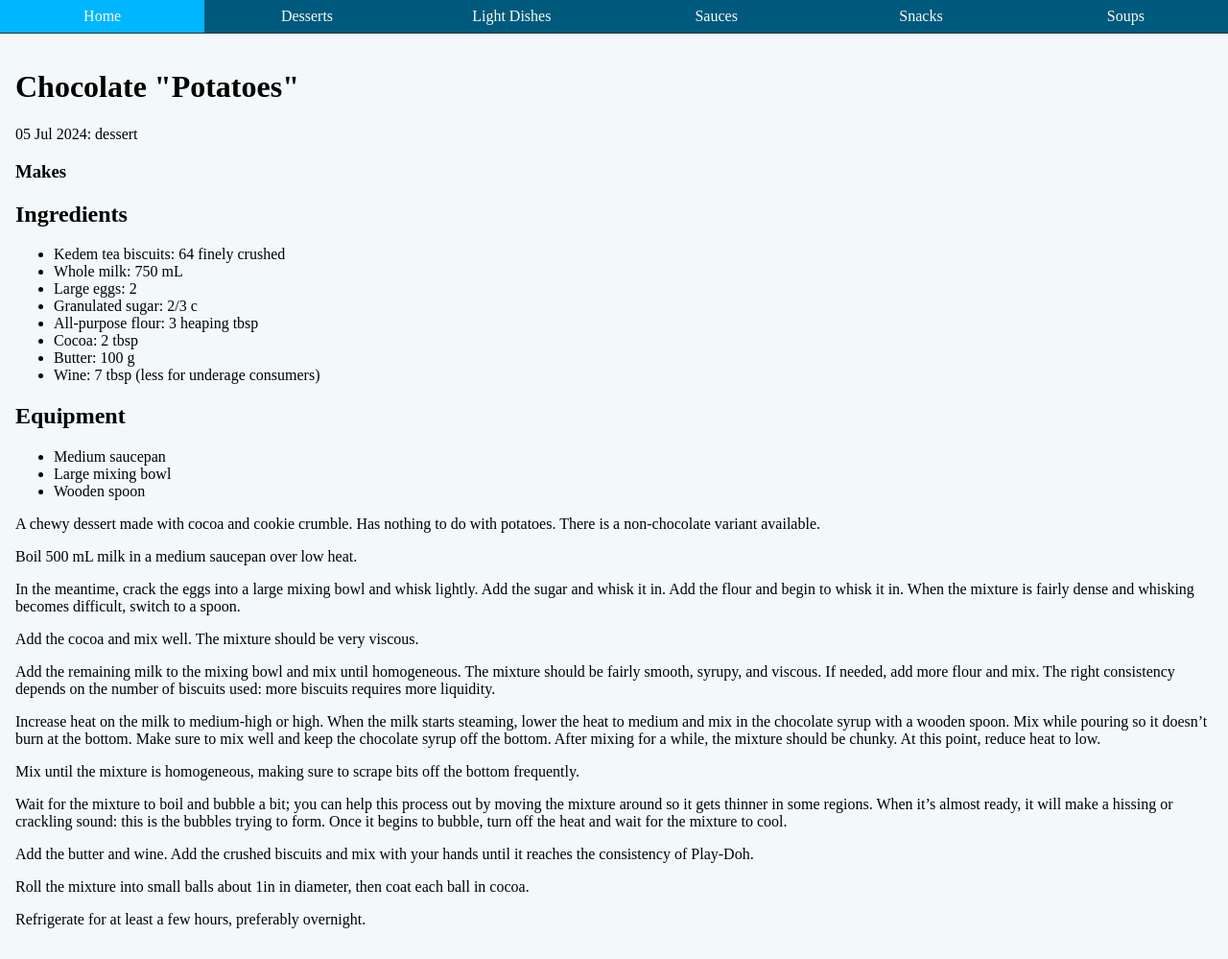
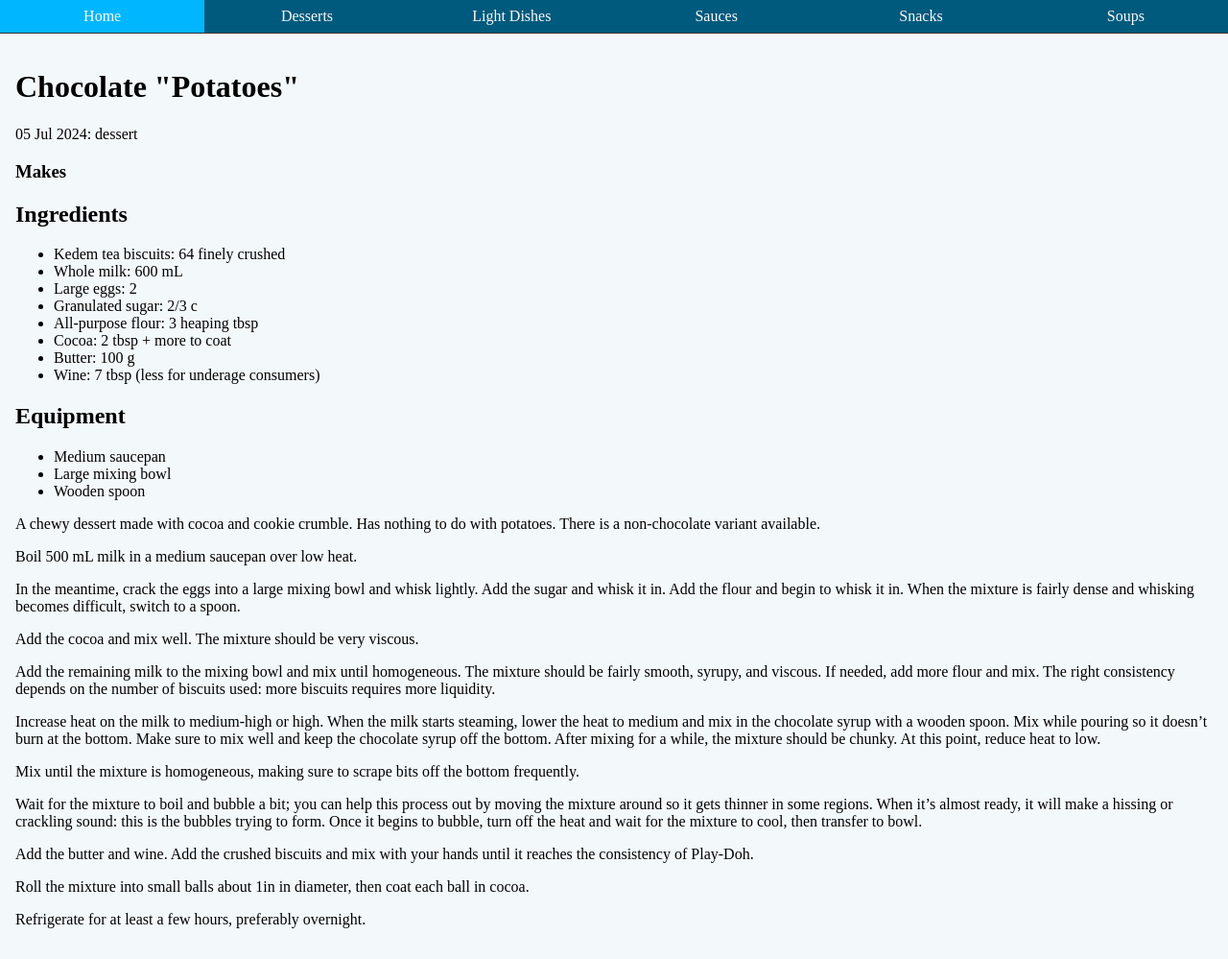
Before and after one commit to EliaGorokhovsky/Recipes, a Jekyll site: the page built from _posts/2024-07-05-chocolate_potatoes.md, in a window 1280 px wide. Shown: the whole page at 96% size. Built offline with Jekyll 4.4.1, drawn with Linux system fonts in a browser that asks for light colours.

Commit message:
Update chocolate potatoes recipe

```diff
--- a/_posts/2024-07-05-chocolate_potatoes.md
+++ b/_posts/2024-07-05-chocolate_potatoes.md
@@ -3,11 +3,11 @@ category: dessert
 title: Chocolate "Potatoes"
 ingredients:
     Kedem tea biscuits: 64 finely crushed
-    whole milk: 750 mL
+    whole milk: 600 mL
     large eggs: 2
     granulated sugar: 2/3 c
     all-purpose flour: 3 heaping tbsp
-    cocoa: 2 tbsp
+    cocoa: 2 tbsp + more to coat
     butter: 100 g
     wine: 7 tbsp (less for underage consumers)
 equipment:
@@ -30,7 +30,7 @@ Increase heat on the milk to medium-high or high. When the milk starts steaming,
 
 Mix until the mixture is homogeneous, making sure to scrape bits off the bottom frequently.
 
-Wait for the mixture to boil and bubble a bit; you can help this process out by moving the mixture around so it gets thinner in some regions. When it's almost ready, it will make a hissing or crackling sound: this is the bubbles trying to form. Once it begins to bubble, turn off the heat and wait for the mixture to cool.
+Wait for the mixture to boil and bubble a bit; you can help this process out by moving the mixture around so it gets thinner in some regions. When it's almost ready, it will make a hissing or crackling sound: this is the bubbles trying to form. Once it begins to bubble, turn off the heat and wait for the mixture to cool, then transfer to bowl.
 
 Add the butter and wine. Add the crushed biscuits and mix with your hands until it reaches the consistency of Play-Doh.
 
```
